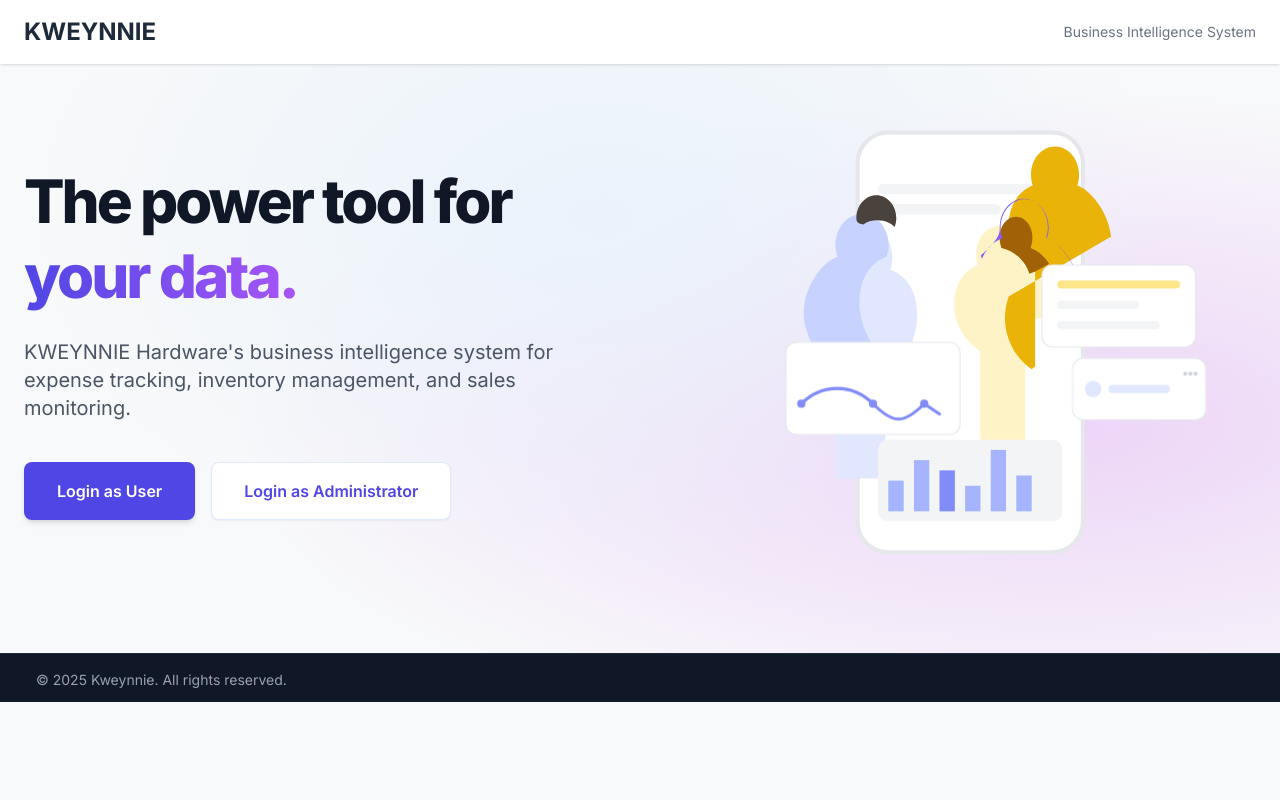
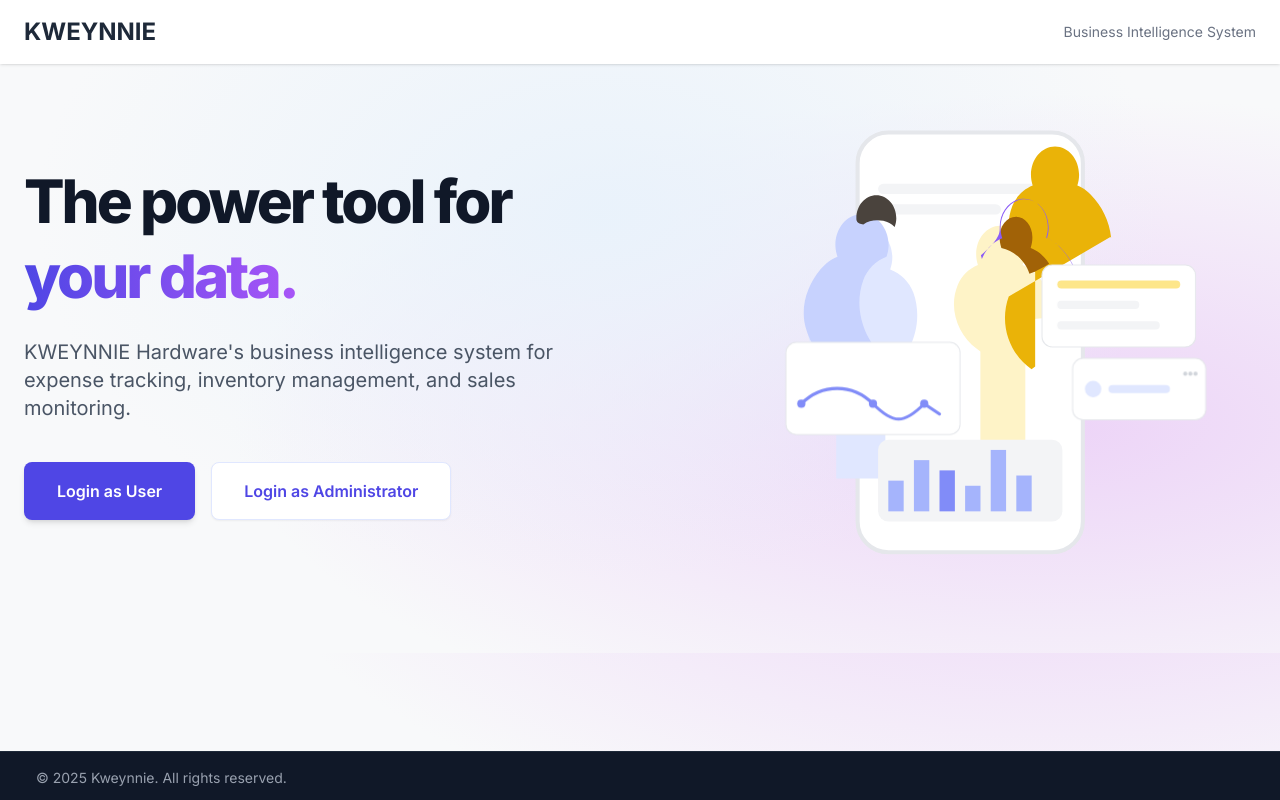
Before and after one commit to shikiomi/kweynnie-client, a Next.js app: page / in a window 1280 px wide. Built offline with nearby package versions, Linux system fonts and the light colour scheme.

Commit message:
fix: changed the layout of the orientation of the pages  to become responsive on bigger screens

```diff
--- a/app/layout.tsx
+++ b/app/layout.tsx
@@ -23,8 +23,9 @@ export default function RootLayout({
     <html lang="en" className="scroll-smooth">
       <body className={`${inter.variable} font-sans antialiased flex flex-col min-h-screen`}>
         <Header />
+        <main className="flex-grow hero-bg">
           {children}
-
+        </main>
         <Footer />
       </body>
     </html>
```
